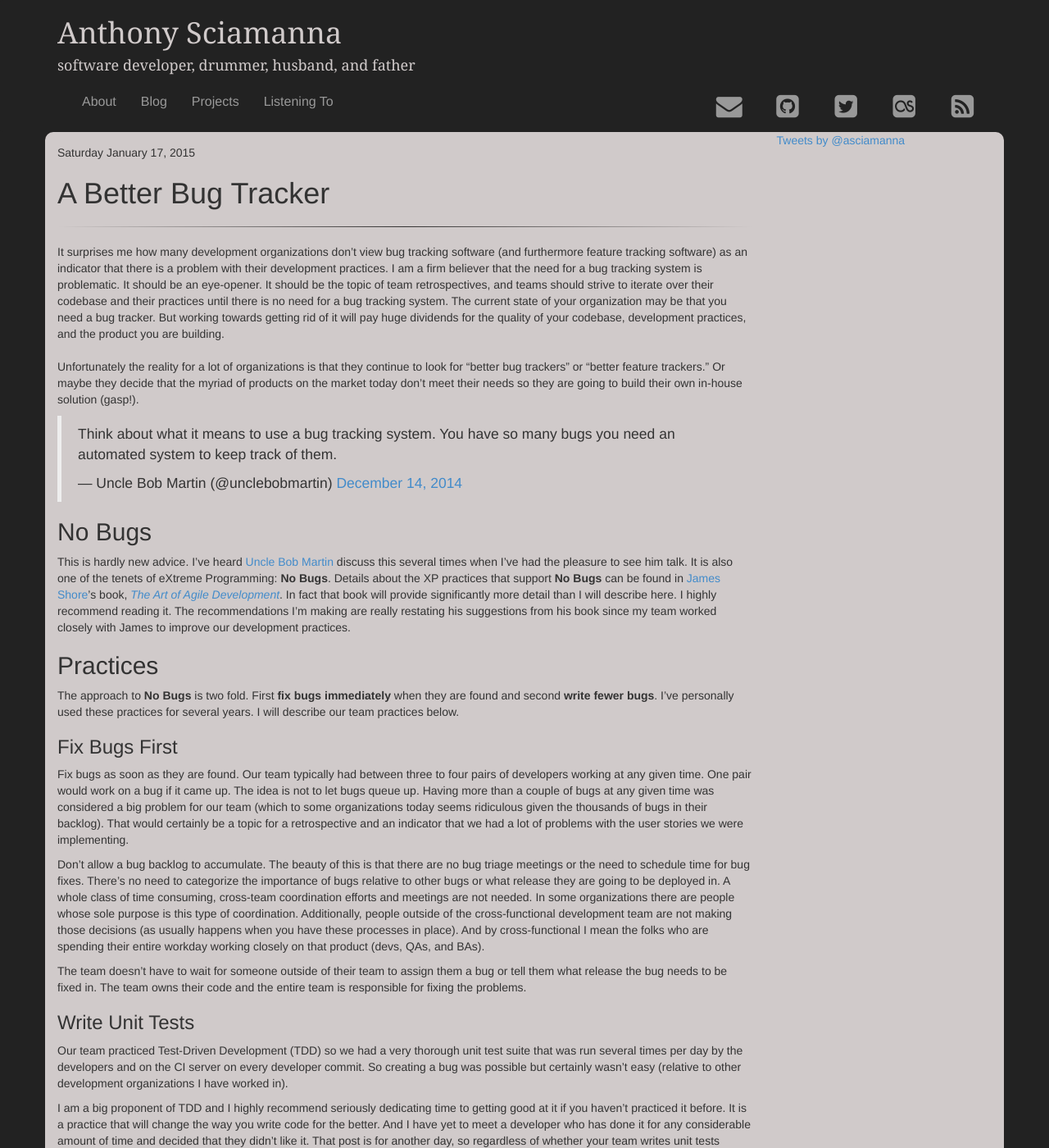
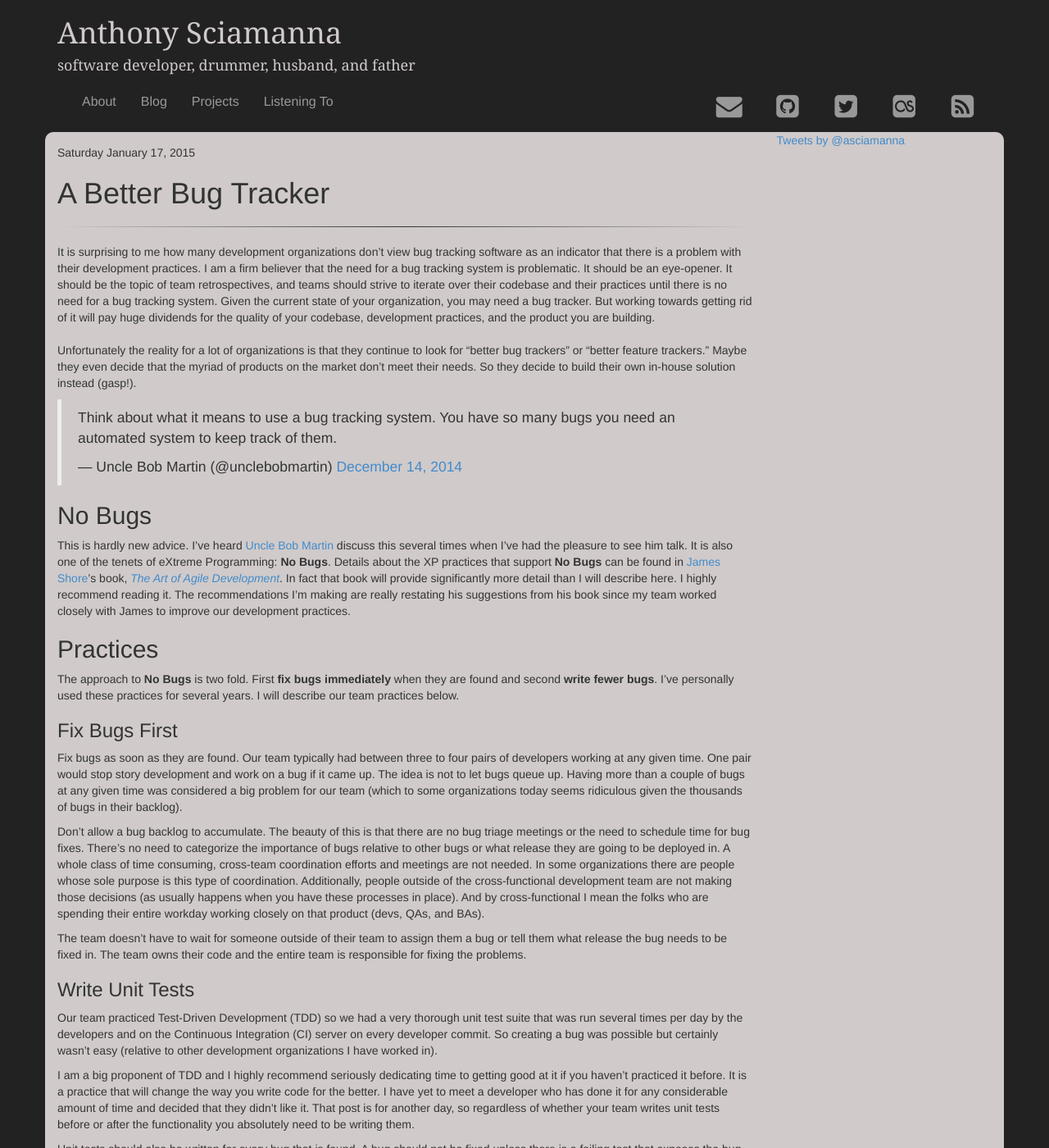
Before and after one commit to asciamanna/asciamanna.github.io, a Jekyll site: the page built from _posts/2015-01-17-a-better-bug-tracker.md, in a window 1280 px wide and 1400 px high. Shown: the whole window at 82% size. Built offline with Jekyll 4.4.1, drawn with Linux system fonts in a browser that asks for light colours; nearby versions of some CDN libraries; comment, search, counter and statistics services are not loaded; some of the changed text lies outside the part shown.

Commit message:
more updates to the better bug tracker blog post.

```diff
--- a/_posts/2015-01-17-a-better-bug-tracker.md
+++ b/_posts/2015-01-17-a-better-bug-tracker.md
@@ -4,9 +4,9 @@
 comments: true
 category: Development Practices
 ---
-It surprises me how many development organizations don't view bug tracking software (and furthermore feature tracking software) as an indicator that there is a problem with their development practices. I am a firm believer that the need for a bug tracking system is problematic. It should be an eye-opener. It should be the topic of team retrospectives, and teams should strive to iterate over their codebase and their practices until there is no need for a bug tracking system. The current state of your organization may be that you need a bug tracker. But working towards getting rid of it will pay huge dividends for the quality of your codebase, development practices, and the product you are building.
+It is surprising to me how many development organizations don't view bug tracking software as an indicator that there is a problem with their development practices. I am a firm believer that the need for a bug tracking system is problematic. It should be an eye-opener. It should be the topic of team retrospectives, and teams should strive to iterate over their codebase and their practices until there is no need for a bug tracking system. Given the current state of your organization, you may need a bug tracker. But working towards getting rid of it will pay huge dividends for the quality of your codebase, development practices, and the product you are building.
 <!--more-->
-Unfortunately the reality for a lot of organizations is that they continue to look for "better bug trackers" or "better feature trackers." Or maybe they decide that the myriad of products on the market today don't meet their needs so they are going to build their own in-house solution (gasp!).
+Unfortunately the reality for a lot of organizations is that they continue to look for "better bug trackers" or "better feature trackers." Maybe they even decide that the myriad of products on the market don't meet their needs. So they decide to build their own in-house solution instead (gasp!).
 
 <blockquote class="twitter-tweet" lang="en"><p>Think about what it means to use a bug tracking system. You have so many bugs you need an automated system to keep track of them.</p>&mdash; Uncle Bob Martin (@unclebobmartin) <a href="https://twitter.com/unclebobmartin/status/544258609019125762">December 14, 2014</a></blockquote>
 <script async src="//platform.twitter.com/widgets.js" charset="utf-8"></script>
@@ -19,7 +19,7 @@
 The approach to **No Bugs** is two fold. First **fix bugs immediately** when they are found and second **write fewer bugs**. I've personally used these practices for several years. I will describe our team practices below.
 
 ###Fix Bugs First
-Fix bugs as soon as they are found. Our team typically had between three to four pairs of developers working at any given time. One pair would work on a bug if it came up. The idea is not to let bugs queue up. Having more than a couple of bugs at any given time was considered a big problem for our team (which to some organizations today seems ridiculous given the thousands of bugs in their backlog). That would certainly be a topic for a retrospective and an indicator that we had a lot of problems with the user stories we were implementing.
+Fix bugs as soon as they are found. Our team typically had between three to four pairs of developers working at any given time. One pair would stop story development and work on a bug if it came up. The idea is not to let bugs queue up. Having more than a couple of bugs at any given time was considered a big problem for our team (which to some organizations today seems ridiculous given the thousands of bugs in their backlog).
 
 Don't allow a bug backlog to accumulate. The beauty of this is that there are no bug triage meetings or the need to schedule time for bug fixes. There's no need to categorize the importance of bugs relative to other bugs or what release they are going to be deployed in. A whole class of time consuming, cross-team coordination efforts and meetings are not needed. In some organizations there are people whose sole purpose is this type of coordination. Additionally, people outside of the cross-functional development team are not making those decisions (as usually happens when you have these processes in place). And by cross-functional I mean the folks who are spending their entire workday working closely on that product (devs, QAs, and BAs).
 
@@ -28,9 +28,9 @@
 
 ###Write Unit Tests
 
-Our team practiced Test-Driven Development (TDD) so we had a very thorough unit test suite that was run several times per day by the developers and on the CI server on every developer commit. So creating a bug was possible but certainly wasn't easy (relative to other development organizations I have worked in).
+Our team practiced Test-Driven Development (TDD) so we had a very thorough unit test suite that was run several times per day by the developers and on the Continuous Integration (CI) server on every developer commit. So creating a bug was possible but certainly wasn't easy (relative to other development organizations I have worked in).
 
-I am a big proponent of TDD and I highly recommend seriously dedicating time to getting good at it if you haven't practiced it before. It is a practice that will change the way you write code for the better. And I have yet to meet a developer who has done it for any considerable amount of time and decided that they didn't like it. That post is for another day, so regardless of whether your team writes unit tests before or after the functionality you absolutely need to be writing them.
+I am a big proponent of TDD and I highly recommend seriously dedicating time to getting good at it if you haven't practiced it before. It is a practice that will change the way you write code for the better. I have yet to meet a developer who has done it for any considerable amount of time and decided that they didn't like it. That post is for another day, so regardless of whether your team writes unit tests before or after the functionality you absolutely need to be writing them.
 
 Unit tests should also be written for every bug that is found. A bug should not be fixed unless there is a failing test that exposes the bug. This will give your team the confidence that you will never have to fix the same bug twice.
 
@@ -38,12 +38,12 @@
 When bugs do occur (and they will) talk about why they occurred and reflect on this often. Hopefully your team is already doing regular retrospectives so you have a medium to discuss these things. Most likely these bugs will point to a breakdown in the process or a development practice. Address those things and find root causes. Use that knowledge to change your processes and practices in ways to make creating certain bugs impossible for the development team.
 
 ### Cleanup Bug Breeding Grounds
-If root causes point to messy parts of the code make refactoring that code a priority. Bugs tend to congregate with other bugs. So root out those bug breeding grounds, refactor them, and surround them with unit tests.
+If the root cause points to messy parts of the code make refactoring that code a priority. Bugs tend to congregate with other bugs. So root out those bug breeding grounds, refactor them, and surround them with unit tests.
 
 ##Coder Utopia?
 This may all seem like I'm speaking to you from Programmer Fantasy Land. You may think I'm crazy or you may just look at your codebase and think that there is no way to get there from where you are. I've definitely been in that situation, but consistently making small, incremental steps will get you there. First and foremost if you are in a hole you need to stop digging and start making those changes today! If you still don't believe me check out Jay Bazuzi's blog post: [Why I Write Horrible Code](http://jbazuzicode.blogspot.com/2015/01/why-i-write-horrible-code-and-so-can-you.html). He echoes a similar sentiment. There are ways to transform your practices and codebase but it will require work and buy-in from the rest of your team.
 
-As a side note, making any of these changes increases in difficulty as the size of your development team increases. This is one of many reasons develoment teams should be kept small.
+As a side note, making any of these changes increases in difficulty as the size of your development team increases. This is one of the many reasons why develoment teams should be kept small.
 
 ##Problems with Bug Trackers
 You may think, *"What's the big deal? So we don't need a bug tracking system we'll just use one anyway."* The use of these tools creates their own types of problems (or at the very least their use makes it easier for an organization to create new types of problems). In what will most likely be my  next blog post I will describe these problems in greater detail. These issues include software inventory accumulation, process paralysis, and several others.
```
